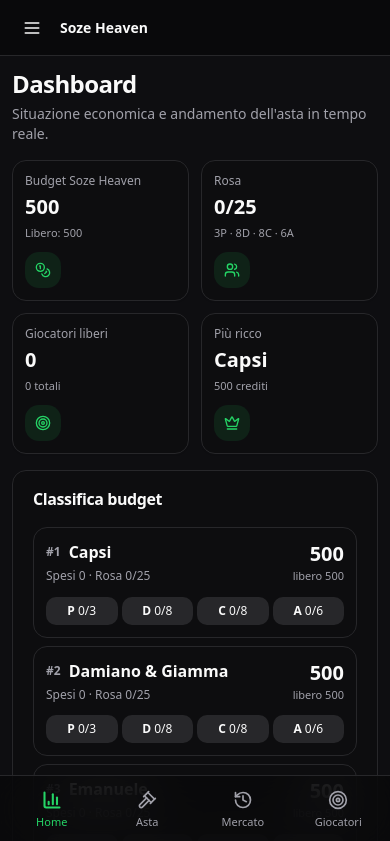
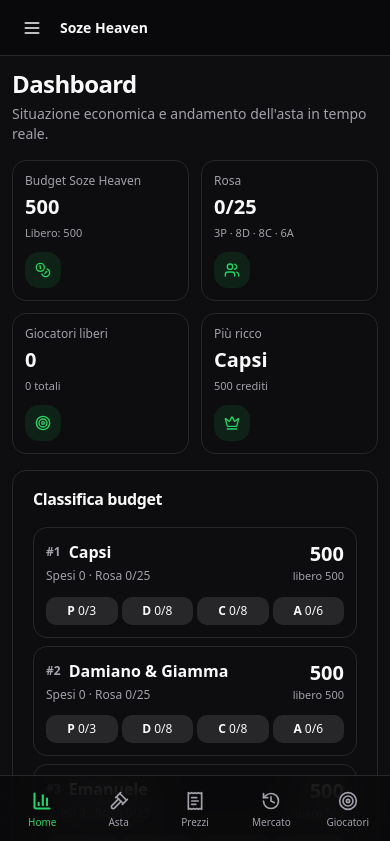
Before and after one commit to KeyserDSoze/Fantacalcio.AuctionHelper, a React (Vite) app: page / in a window 390 px wide. Shown: the top 841 px of the page. Built offline with nearby package versions, Linux system fonts and the light colour scheme.

Commit message:
feat: add pending prices navigation

```diff
--- a/src/components/Layout.tsx
+++ b/src/components/Layout.tsx
@@ -1,13 +1,14 @@
 import { useEffect, useState, type ReactNode } from "react";
-import { BarChart3, Database, Gavel, History, Menu, Moon, Shield, Sparkles, Sun, Target, Users, X } from "lucide-react";
+import { BarChart3, Database, Gavel, History, Menu, Moon, ReceiptText, Shield, Sparkles, Sun, Target, Users, X } from "lucide-react";
 import { Button } from "@/components/ui/button";
 import { cn } from "@/lib/utils";
 
-export type PageKey = "dashboard" | "auction" | "market" | "report" | "players" | "clubs" | "opponents" | "data";
+export type PageKey = "dashboard" | "auction" | "prices" | "market" | "report" | "players" | "clubs" | "opponents" | "data";
 
 const items: { key: PageKey; label: string; icon: typeof BarChart3; group: string }[] = [
   { key: "dashboard", label: "Dashboard", icon: BarChart3, group: "Asta" },
   { key: "auction", label: "Gestione asta", icon: Gavel, group: "Asta" },
+  { key: "prices", label: "Prezzi da completare", icon: ReceiptText, group: "Asta" },
   { key: "market", label: "Mercato & storico", icon: History, group: "Asta" },
   { key: "report", label: "Report finale", icon: Sparkles, group: "Asta" },
   { key: "players", label: "Giocatori", icon: Target, group: "Amministrazione" },
@@ -16,7 +17,7 @@ const items: { key: PageKey; label: string; icon: typeof BarChart3; group: strin
   { key: "data", label: "Dati & backup", icon: Database, group: "Sistema" },
 ];
 
-const mobileQuick: PageKey[] = ["dashboard", "auction", "market", "players"];
+const mobileQuick: PageKey[] = ["dashboard", "auction", "prices", "market", "players"];
 
 export function Layout({ page, onPage, children }: { page: PageKey; onPage: (p: PageKey) => void; children: ReactNode }) {
   const [mobileOpen, setMobileOpen] = useState(false);
@@ -63,12 +64,12 @@ export function Layout({ page, onPage, children }: { page: PageKey; onPage: (p:
         <div className="mx-auto max-w-[1600px] p-3 sm:p-4 lg:p-8">{children}</div>
       </main>
 
-      <nav className="glass fixed inset-x-0 bottom-0 z-40 grid grid-cols-4 border-t px-1 pb-[max(.35rem,env(safe-area-inset-bottom))] pt-1.5 lg:hidden">
+      <nav className="glass fixed inset-x-0 bottom-0 z-40 grid grid-cols-5 border-t px-1 pb-[max(.35rem,env(safe-area-inset-bottom))] pt-1.5 lg:hidden">
         {mobileQuick.map((key) => {
           const item = items.find((entry) => entry.key === key)!;
           const Icon = item.icon;
-          const shortLabel = key === "dashboard" ? "Home" : key === "auction" ? "Asta" : key === "market" ? "Mercato" : "Giocatori";
-          return <button key={key} onClick={() => onPage(key)} className={cn("flex min-h-14 flex-col items-center justify-center gap-1 rounded-lg px-1 text-[11px] font-medium", page === key ? "text-primary" : "text-muted-foreground")}><Icon className={cn("h-5 w-5", page === key && "stroke-[2.5]")} /><span>{shortLabel}</span></button>;
+          const shortLabel = key === "dashboard" ? "Home" : key === "auction" ? "Asta" : key === "prices" ? "Prezzi" : key === "market" ? "Mercato" : "Giocatori";
+          return <button key={key} onClick={() => onPage(key)} className={cn("flex min-h-14 flex-col items-center justify-center gap-1 rounded-lg px-1 text-[10px] font-medium", page === key ? "text-primary" : "text-muted-foreground")}><Icon className={cn("h-5 w-5", page === key && "stroke-[2.5]")} /><span>{shortLabel}</span></button>;
         })}
       </nav>
     </div>
```
